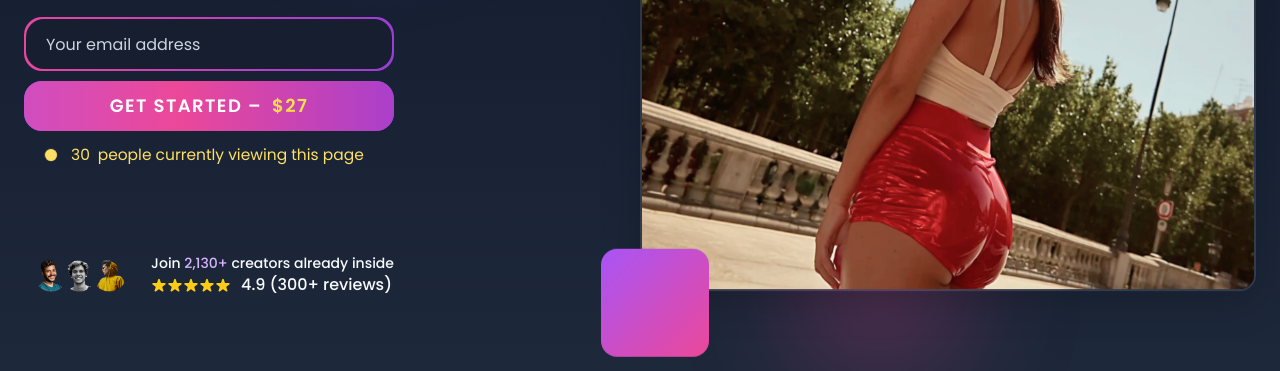
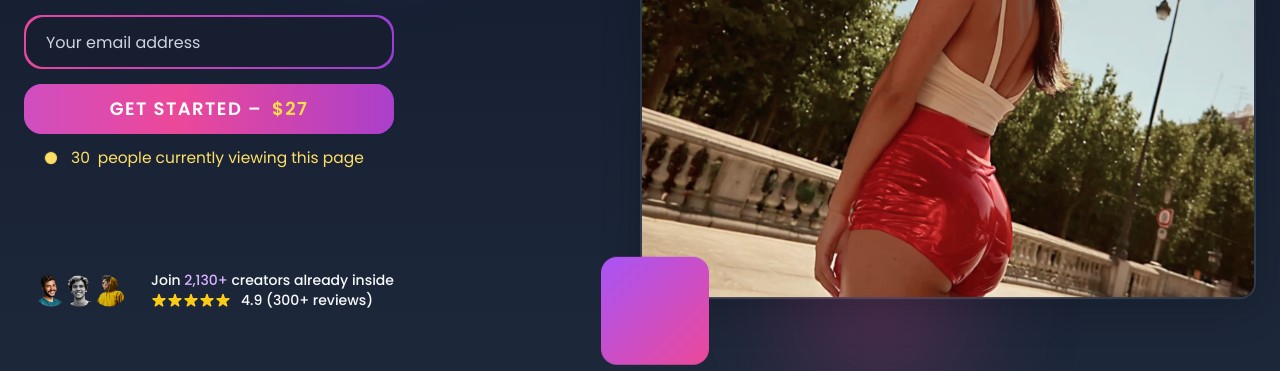
Before and after one commit to akhazau/aiinfluencer, a plain HTML site: page index.html in a window 1280 px wide. Shown: the part 429-800 px from the top of the page. Drawn offline with nearby package versions, Linux system fonts and the light colour scheme.

Commit message:
Update index.html to increase gap spacing in the hero section, adjust hero title margin for better alignment, and modify live viewers section margin for improved layout consistency.

```diff
--- a/index.html
+++ b/index.html
@@ -230,7 +230,7 @@
             display: flex;
             justify-content: center;
             align-items: center;
-            gap: 10px !important;
+            gap: 15px !important;
             margin-bottom: 0;
         }
         #lead-btn {
@@ -562,7 +562,7 @@
             <div class="flex flex-col lg:flex-row items-center">
                 <div class="lg:w-1/2 mb-12 lg:mb-0">
                     <h1 class="text-4xl md:text-6xl font-bold mb-4 leading-tight">
-                        <span class="gradient-text" id="hero-title-1" style="display:block; margin-bottom:10px;">AI Influencer 3.0</span>
+                        <span class="gradient-text" id="hero-title-1" style="display:block; margin-bottom:8px;">AI Influencer 3.0</span>
                         <span id="hero-title-2" class="block text-white font-bold text-3xl md:text-5xl" style="font-weight:800; display:block;">ALREADY EASY.</span>
                     </h1>
                     <p class="text-lg text-gray-300 mb-6 max-w-lg" id="hero-subtitle" style="max-width:44rem; margin-bottom: 20px;">
@@ -584,7 +584,7 @@
                           <span class="live-dot"></span>
                           <span id="live-viewers-count">21</span> people currently viewing this page
                         </div>
-                        <div class="flex items-center space-x-4">
+                        <div class="flex items-center space-x-4" style="margin-top:20px;">
                           <div class="flex -space-x-2">
                             <img src="media/av_1.png" style="width:480px; height:200px; object-fit:contain;" alt="Live viewers">
                           </div>
@@ -598,7 +598,7 @@
                                 <svg xmlns="http://www.w3.org/2000/svg" fill="currentColor" viewBox="0 0 20 20" class="w-4 h-4"><path d="M9.049 2.927c.3-.921 1.603-.921 1.902 0l1.286 3.967a1 1 0 00.95.69h4.178c.969 0 1.371 1.24.588 1.81l-3.385 2.46a1 1 0 00-.364 1.118l1.287 3.966c.3.921-.755 1.688-1.54 1.118l-3.385-2.46a1 1 0 00-1.175 0l-3.385 2.46c-.784.57-1.838-.197-1.54-1.118l1.287-3.966a1 1 0 00-.364-1.118l-3.385-2.46c-.783-.57-.38-1.81.588-1.81h4.178a1 1 0 00.95-.69l1.286-3.967z"/></svg>
                                 <svg xmlns="http://www.w3.org/2000/svg" fill="currentColor" viewBox="0 0 20 20" class="w-4 h-4"><path d="M9.049 2.927c.3-.921 1.603-.921 1.902 0l1.286 3.967a1 1 0 00.95.69h4.178c.969 0 1.371 1.24.588 1.81l-3.385 2.46a1 1 0 00-.364 1.118l1.287 3.966c.3.921-.755 1.688-1.54 1.118l-3.385-2.46a1 1 0 00-1.175 0l-3.385 2.46c-.784.57-1.838-.197-1.54-1.118l1.287-3.966a1 1 0 00-.364-1.118l-3.385-2.46c-.783-.57-.38-1.81.588-1.81h4.178a1 1 0 00.95-.69l1.286-3.967z"/></svg>
                               </div>
-                              <span style="margin-left:10px;" class="font-medium" id="rating-text">4.9 (300+ reviews)</span>
+                              <span style="margin-left:10px;" class="text-sm font-medium" id="rating-text">4.9 (300+ reviews)</span>
                           </div>
                         </div>
                       </div>
```
